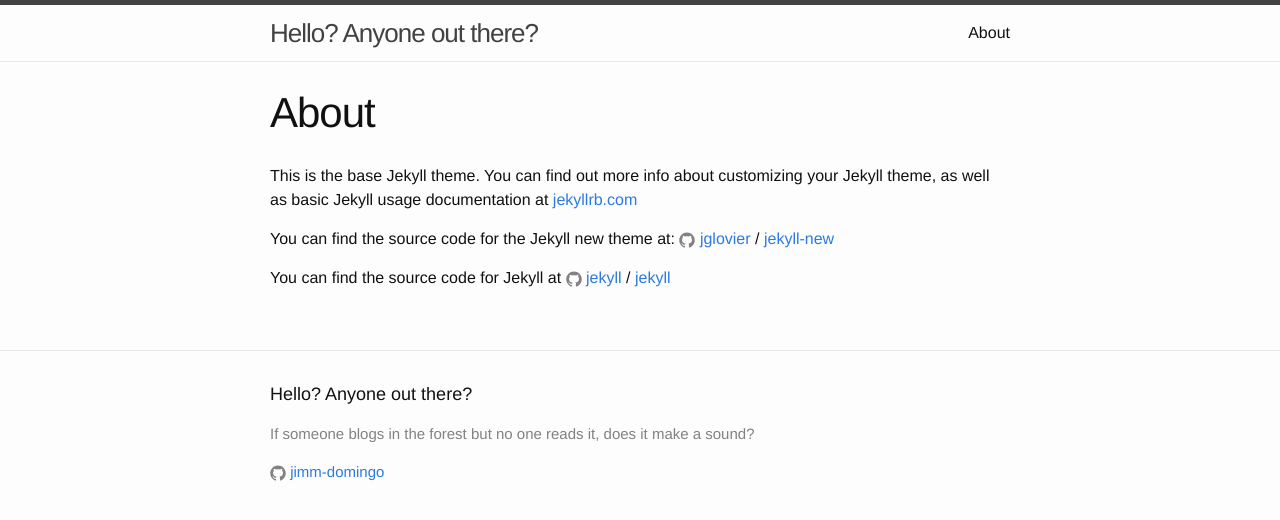
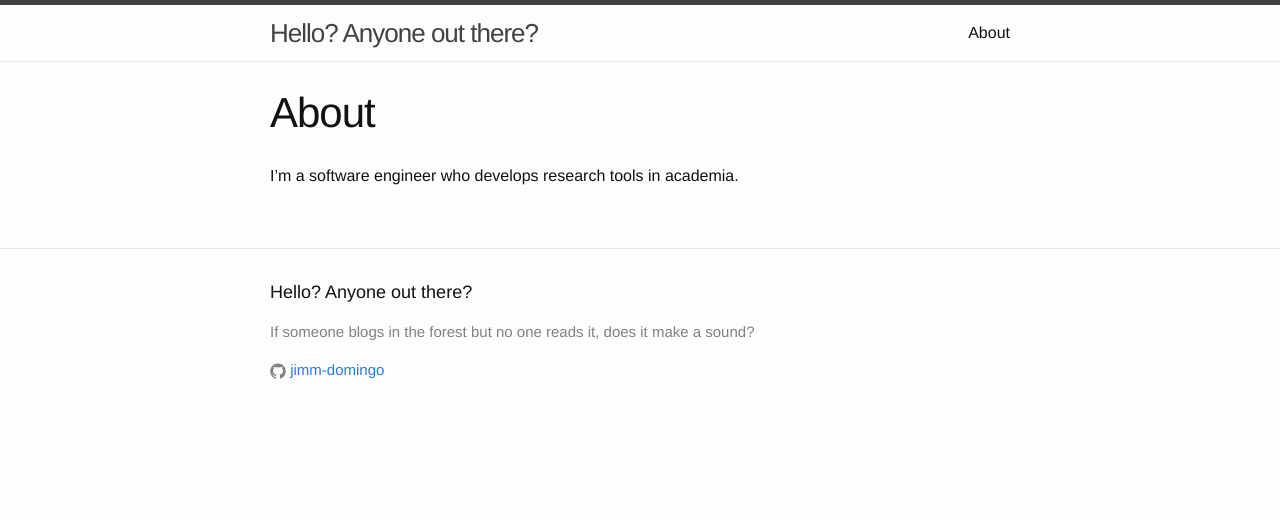
Before and after one commit to jimm-domingo/jimm-domingo.github.io, a Jekyll site: the page built from about.md, in a window 1280 px wide. Shown: the top 520 px of the page. Built offline with Jekyll 4.4.1, drawn with Linux system fonts in a browser that asks for light colours.

Commit message:
Set the contents of the About page

```diff
--- a/about.md
+++ b/about.md
@@ -4,12 +4,4 @@ title: About
 permalink: /about/
 ---
 
-This is the base Jekyll theme. You can find out more info about customizing your Jekyll theme, as well as basic Jekyll usage documentation at [jekyllrb.com](http://jekyllrb.com/)
-
-You can find the source code for the Jekyll new theme at:
-{% include icon-github.html username="jglovier" %} /
-[jekyll-new](https://github.com/jglovier/jekyll-new)
-
-You can find the source code for Jekyll at
-{% include icon-github.html username="jekyll" %} /
-[jekyll](https://github.com/jekyll/jekyll)
+I'm a software engineer who develops research tools in academia.
```
